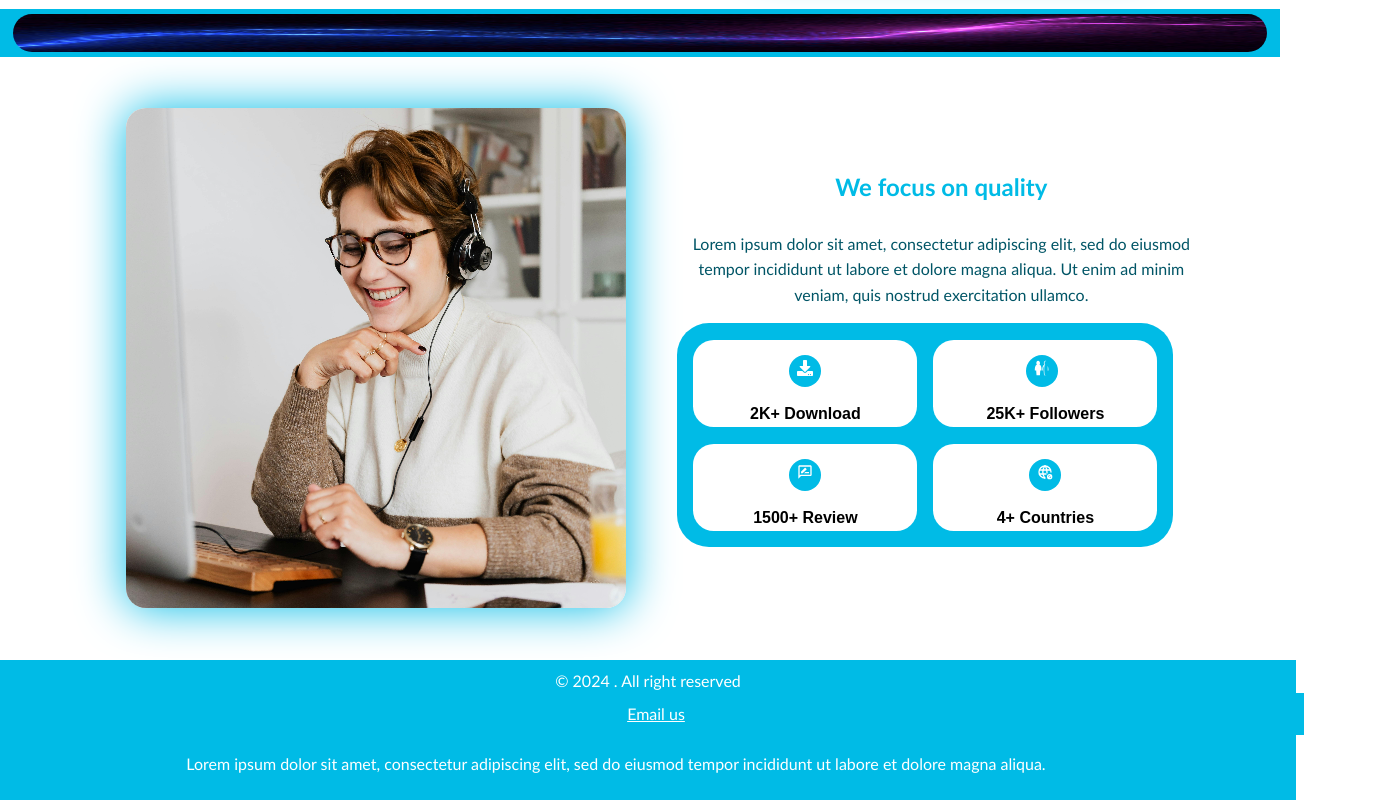
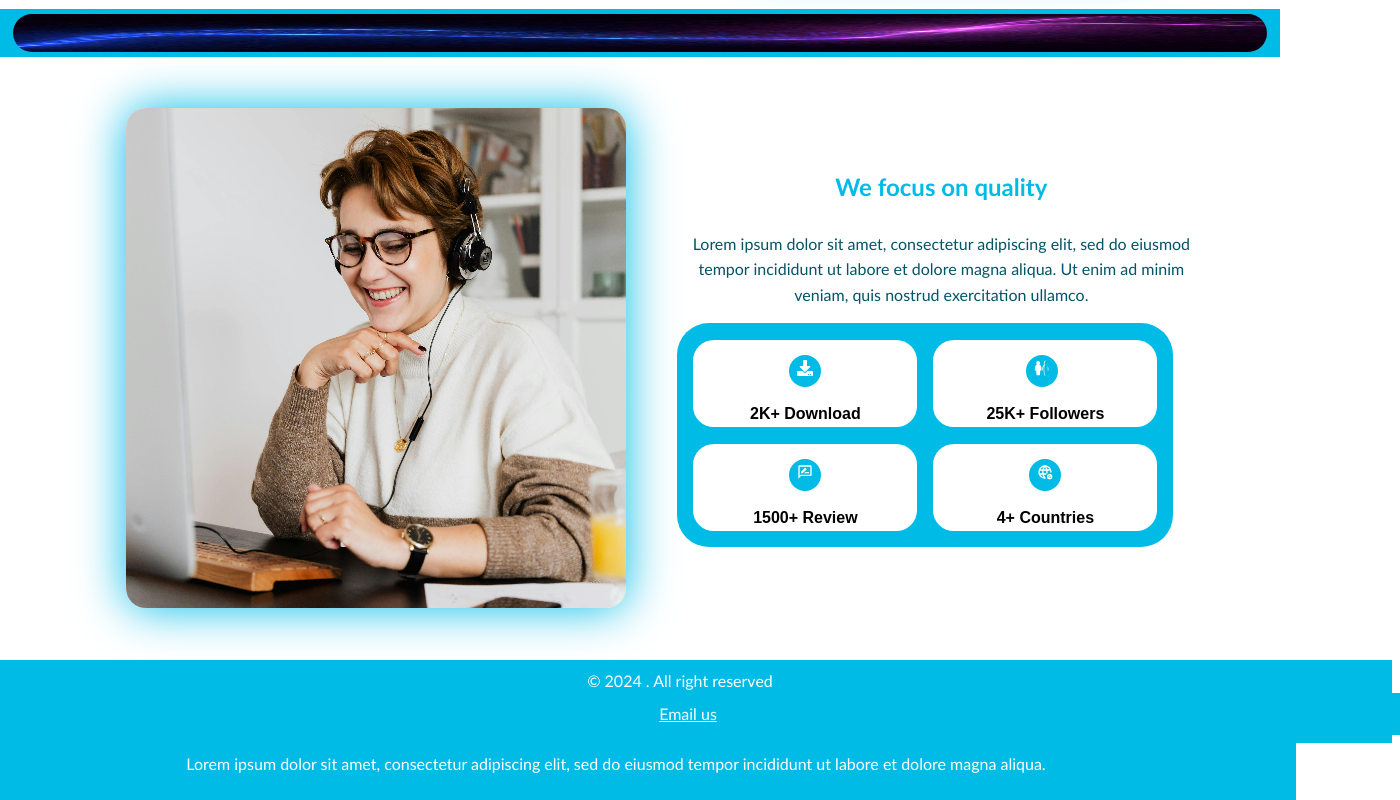
Before and after one commit to Alex-Enogiasun/wep-project, a React (Vite) app: page / in a window 1280 px wide. Shown: the part 624-1424 px from the top of the page, 1400 px wide, since content can reach past the window. Built offline with nearby package versions, Linux system fonts and the light colour scheme.

Commit message:
Update App.css

```diff
--- a/src/App.css
+++ b/src/App.css
@@ -488,9 +488,10 @@ textarea {
 .email,
 .email-us-footer {
 	display: block;
-	width: 100%;
+	width: 110%;
 	background-color: var(--secondaryColor);
 	text-align: center;
+	margin-left: -2em;
 }
 
 .container-div {
```
